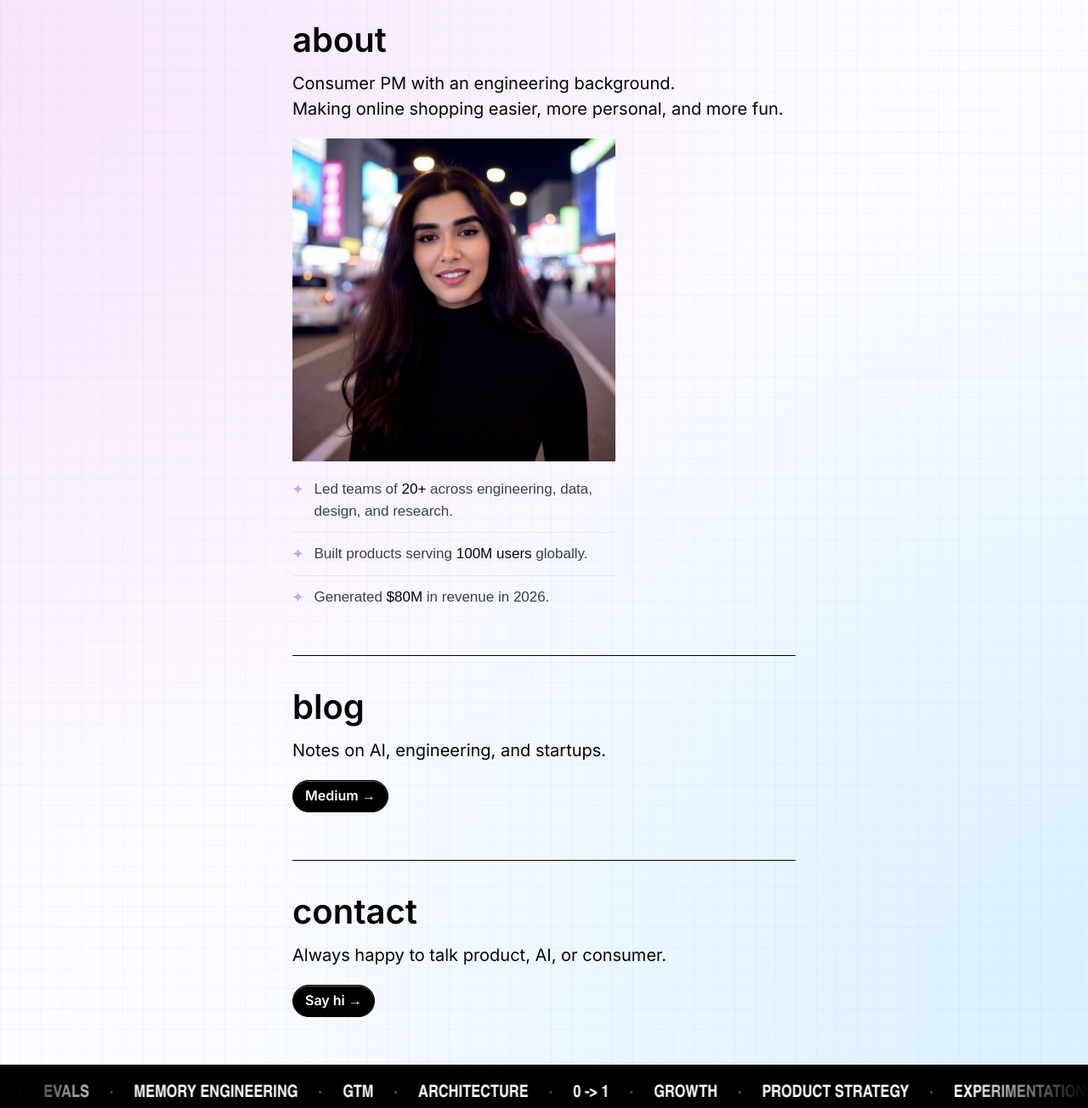
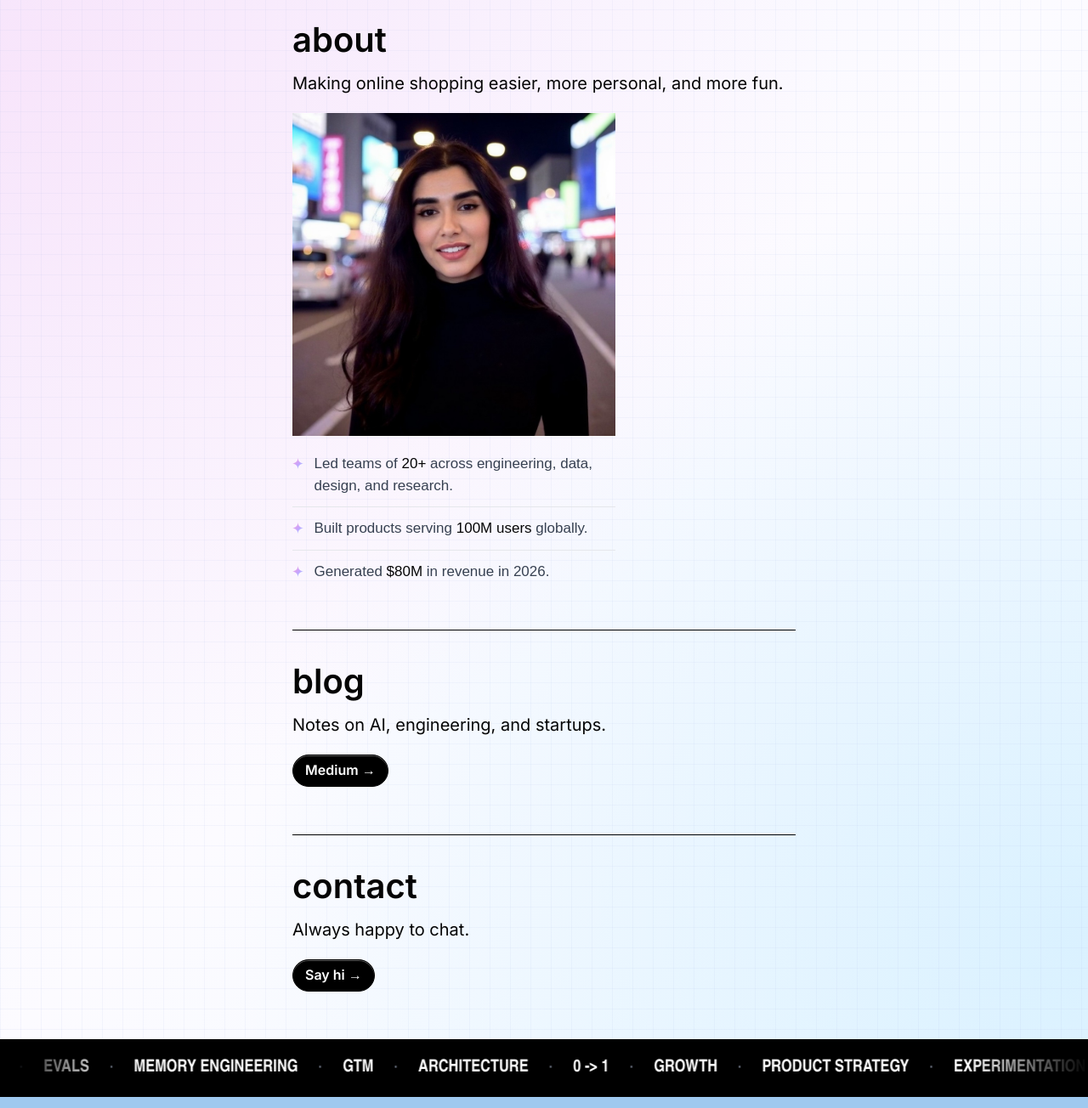
Before and after one commit to skhander/Website-2.0, a plain HTML site: page index.html in a window 1280 px wide. Shown: the part 837-2141 px from the top of the page at 85% size. Drawn offline with Linux system fonts and the light colour scheme; a web font is replaced by a local one.

Commit message:
Trim the About intro and shorten the Contact line.
Co-authored-by: Cursor <cursoragent@cursor.com>

```diff
--- a/index.html
+++ b/index.html
@@ -111,7 +111,7 @@
   <section class="sheet" id="about">
     <div class="sheet-inner">
       <h2>about</h2>
-      <p>Consumer PM with an engineering background.<br>Making online shopping easier, more personal, and more fun.</p>
+      <p>Making online shopping easier, more personal, and more fun.</p>
       <figure class="about-photo">
         <img src="images/sharin.jpg" alt="Sharin Khander" width="900" height="900" loading="lazy">
       </figure>
@@ -136,7 +136,7 @@
     <div class="sheet-inner">
       <hr class="rule-solid">
       <h2>contact</h2>
-      <p>Always happy to talk product, AI, or consumer.</p>
+      <p>Always happy to chat.</p>
       <p><a class="btn btn-pill" href="https://www.linkedin.com/in/sharin-khander/" target="_blank" rel="noopener">Say hi →</a></p>
     </div>
   </section>
```
